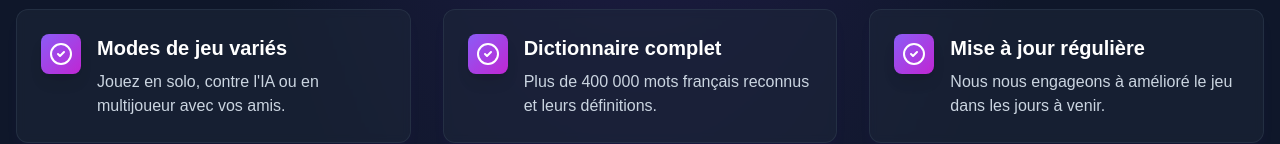
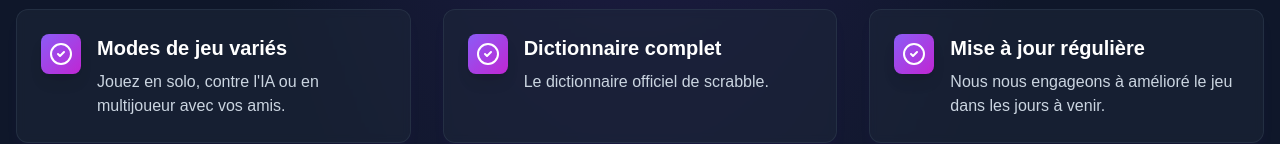
Before and after one commit to Moha-df/Unistrabble, a Next.js app: page / in a window 1280 px wide. Shown: the part 675-819 px from the top of the page. Built offline with nearby package versions, Linux system fonts and the light colour scheme; no server answers; the database is empty.

Commit message:
mini fix dico text

```diff
--- a/components/game-features.tsx
+++ b/components/game-features.tsx
@@ -8,7 +8,7 @@ export default function GameFeatures() {
     },
     {
       title: "Dictionnaire complet",
-      description: "Plus de 400 000 mots français reconnus et leurs définitions.",
+      description: "Le dictionnaire officiel de scrabble.",
     },
     {
       title: "Mise à jour régulière",
```
